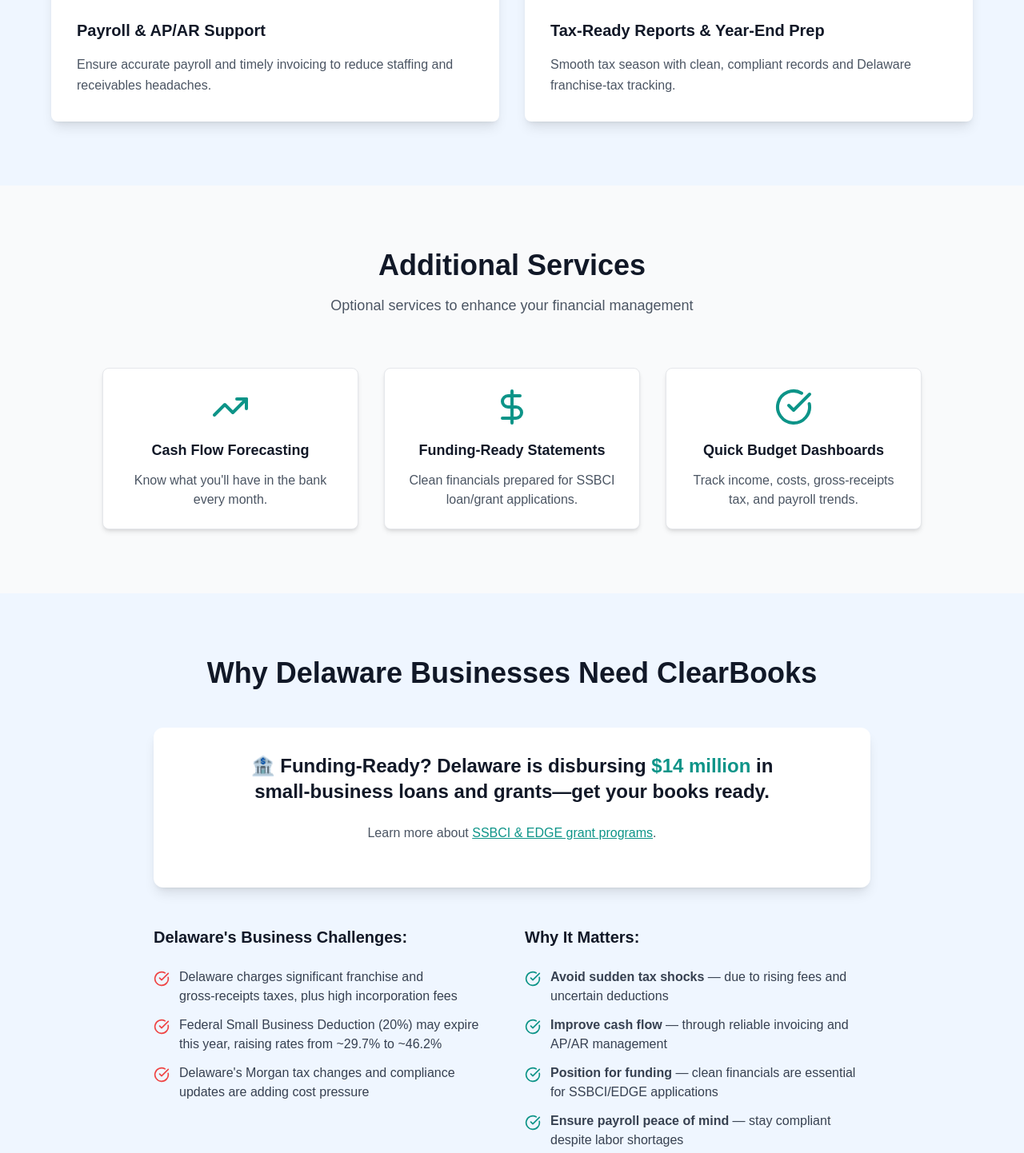
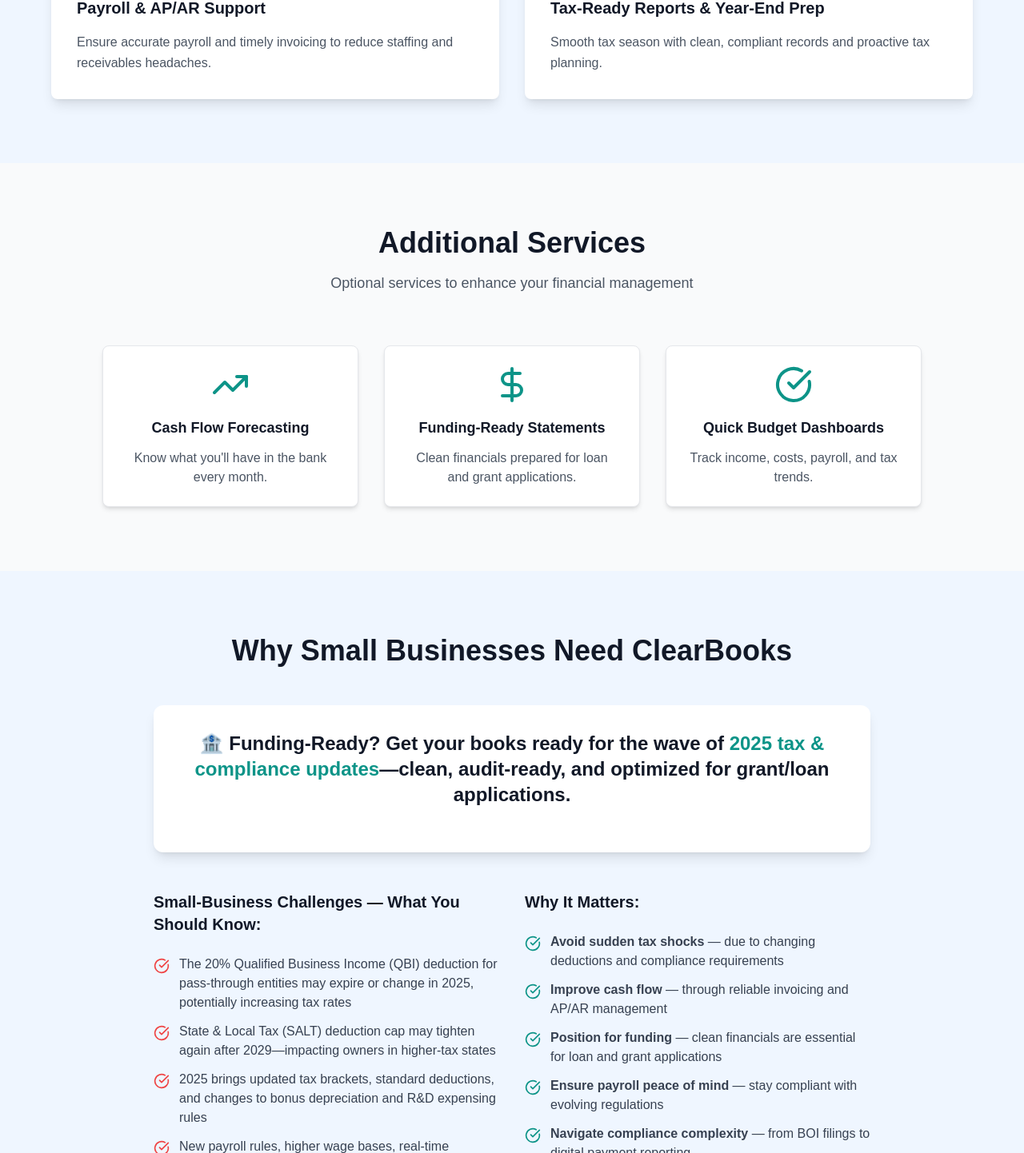
Before and after one commit to patnir/clearbooks, a Next.js app: page / in a window 1280 px wide. Shown: the part 1358-2800 px from the top of the page at 80% size. Built offline with nearby package versions, Linux system fonts and the light colour scheme.

Commit message:
updated messaging

```diff
--- a/bookkeeping-landing.tsx
+++ b/bookkeeping-landing.tsx
@@ -16,8 +16,8 @@ export default function Component() {
             <a href="#services" className="text-gray-600 hover:text-teal-600 transition-colors">
               Services
             </a>
-            <a href="#why-delaware" className="text-gray-600 hover:text-teal-600 transition-colors">
-              Why Delaware
+            <a href="#why-us" className="text-gray-600 hover:text-teal-600 transition-colors">
+              Why Choose Us
             </a>
             <a href="tel:+13023841206" className="text-gray-600 hover:text-teal-600 transition-colors">
               Contact
@@ -31,10 +31,10 @@ export default function Component() {
         <div className="container mx-auto px-4 text-center">
           <div className="max-w-4xl mx-auto">
             <h1 className="text-4xl lg:text-6xl font-bold text-gray-900 mb-6 leading-tight">
-              Affordable Delaware bookkeeping that solves your cash‑flow, compliance & payroll headaches.
+              Affordable bookkeeping that solves your cash‑flow, compliance & payroll headaches.
             </h1>
             <p className="text-xl text-gray-600 mb-8 max-w-3xl mx-auto leading-relaxed">
-              We help small businesses survive Delaware's high fees, tax uncertainty, and staffing challenges with clean, tax‑ready books every month.
+              We help small businesses navigate tax uncertainty, compliance changes, and staffing challenges with clean, tax‑ready books every month.
             </p>
             <div className="flex flex-col sm:flex-row gap-4 justify-center">
               <Button
@@ -43,13 +43,6 @@ export default function Component() {
               >
                 Schedule Your Free Call
               </Button>
-              {/* <Button
-                variant="outline"
-                size="lg"
-                className="border-gray-300 text-gray-700 hover:bg-gray-50 px-8 py-3 text-lg font-medium rounded-lg transition-all duration-200 bg-transparent"
-              >
-                Learn More
-              </Button> */}
             </div>
           </div>
         </div>
@@ -61,7 +54,7 @@ export default function Component() {
           <div className="text-center mb-16">
             <h2 className="text-3xl lg:text-4xl font-bold text-gray-900 mb-4">Benefit-Focused Services</h2>
             <p className="text-lg text-gray-600 max-w-2xl mx-auto">
-              Comprehensive financial services designed specifically for Delaware small businesses
+              Comprehensive financial services designed specifically for small businesses
             </p>
           </div>
 
@@ -113,7 +106,7 @@ export default function Component() {
                 </div>
                 <h3 className="text-xl font-semibold text-gray-900 mb-4">Tax‑Ready Reports & Year‑End Prep</h3>
                 <p className="text-gray-600 leading-relaxed">
-                  Smooth tax season with clean, compliant records and Delaware franchise‑tax tracking.
+                  Smooth tax season with clean, compliant records and proactive tax planning.
                 </p>
               </CardContent>
             </Card>
@@ -142,7 +135,7 @@ export default function Component() {
               <CardContent className="p-6 text-center">
                 <DollarSign className="h-12 w-12 text-teal-600 mx-auto mb-4" />
                 <h3 className="text-lg font-semibold text-gray-900 mb-3">Funding‑Ready Statements</h3>
-                <p className="text-gray-600">Clean financials prepared for SSBCI loan/grant applications.</p>
+                <p className="text-gray-600">Clean financials prepared for loan and grant applications.</p>
               </CardContent>
             </Card>
 
@@ -150,45 +143,54 @@ export default function Component() {
               <CardContent className="p-6 text-center">
                 <CheckCircle className="h-12 w-12 text-teal-600 mx-auto mb-4" />
                 <h3 className="text-lg font-semibold text-gray-900 mb-3">Quick Budget Dashboards</h3>
-                <p className="text-gray-600">Track income, costs, gross‑receipts tax, and payroll trends.</p>
+                <p className="text-gray-600">Track income, costs, payroll, and tax trends.</p>
               </CardContent>
             </Card>
           </div>
         </div>
       </section>
 
-      {/* Delaware Context & Value */}
-      <section id="why-delaware" className="py-20 bg-blue-50">
+      {/* Business Context & Value */}
+      <section id="why-us" className="py-20 bg-blue-50">
         <div className="container mx-auto px-4">
           <div className="max-w-4xl mx-auto">
             <div className="text-center mb-12">
-              <h2 className="text-3xl lg:text-4xl font-bold text-gray-900 mb-6">Why Delaware Businesses Need ClearBooks</h2>
+              <h2 className="text-3xl lg:text-4xl font-bold text-gray-900 mb-6">Why Small Businesses Need ClearBooks</h2>
             </div>
 
             <div className="bg-white rounded-xl p-8 shadow-lg mb-12">
               <h3 className="text-2xl font-bold text-gray-900 mb-6 text-center">
-                🏦 Funding‑Ready? Delaware is disbursing <span className="text-teal-600">$14 million</span> in small‑business loans and grants—get your books ready.
+                🏦 Funding‑Ready? Get your books ready for the wave of <span className="text-teal-600">2025 tax & compliance updates</span>—clean, audit-ready, and optimized for grant/loan applications.
               </h3>
-              <p className="text-center text-gray-600 mb-6">
-                Learn more about <a href="https://business.delaware.gov/edge/" className="text-teal-600 hover:text-teal-700 underline" target="_blank" rel="noopener noreferrer">SSBCI & EDGE grant programs</a>.
-              </p>
             </div>
 
             <div className="grid md:grid-cols-2 gap-8">
               <div className="space-y-6">
-                <h3 className="text-xl font-semibold text-gray-900 mb-4">Delaware's Business Challenges:</h3>
+                <h3 className="text-xl font-semibold text-gray-900 mb-4">Small-Business Challenges — What You Should Know:</h3>
                 <ul className="space-y-3">
                   <li className="flex items-start space-x-3">
                     <CheckCircle className="h-5 w-5 text-red-500 mt-1 flex-shrink-0" />
-                    <span className="text-gray-700">Delaware charges significant franchise and gross‑receipts taxes, plus high incorporation fees</span>
+                    <span className="text-gray-700">The 20% Qualified Business Income (QBI) deduction for pass-through entities may expire or change in 2025, potentially increasing tax rates</span>
                   </li>
                   <li className="flex items-start space-x-3">
                     <CheckCircle className="h-5 w-5 text-red-500 mt-1 flex-shrink-0" />
-                    <span className="text-gray-700">Federal Small Business Deduction (20%) may expire this year, raising rates from ~29.7% to ~46.2%</span>
+                    <span className="text-gray-700">State & Local Tax (SALT) deduction cap may tighten again after 2029—impacting owners in higher-tax states</span>
                   </li>
                   <li className="flex items-start space-x-3">
                     <CheckCircle className="h-5 w-5 text-red-500 mt-1 flex-shrink-0" />
-                    <span className="text-gray-700">Delaware's Morgan tax changes and compliance updates are adding cost pressure</span>
+                    <span className="text-gray-700">2025 brings updated tax brackets, standard deductions, and changes to bonus depreciation and R&D expensing rules</span>
+                  </li>
+                  <li className="flex items-start space-x-3">
+                    <CheckCircle className="h-5 w-5 text-red-500 mt-1 flex-shrink-0" />
+                    <span className="text-gray-700">New payroll rules, higher wage bases, real-time reporting, and overtime regulations are rolling out in 2025</span>
+                  </li>
+                  <li className="flex items-start space-x-3">
+                    <CheckCircle className="h-5 w-5 text-red-500 mt-1 flex-shrink-0" />
+                    <span className="text-gray-700">Lowered IRS thresholds for 1099-K digital payment reporting mean increased tax filing responsibilities</span>
+                  </li>
+                  <li className="flex items-start space-x-3">
+                    <CheckCircle className="h-5 w-5 text-red-500 mt-1 flex-shrink-0" />
+                    <span className="text-gray-700">Corporate Transparency Act (FinCEN BOI Filing) requires many small businesses to file by early 2025 or face penalties</span>
                   </li>
                 </ul>
               </div>
@@ -198,7 +200,7 @@ export default function Component() {
                 <ul className="space-y-3">
                   <li className="flex items-start space-x-3">
                     <CheckCircle className="h-5 w-5 text-teal-600 mt-1 flex-shrink-0" />
-                    <span className="text-gray-700"><strong>Avoid sudden tax shocks</strong> — due to rising fees and uncertain deductions</span>
+                    <span className="text-gray-700"><strong>Avoid sudden tax shocks</strong> — due to changing deductions and compliance requirements</span>
                   </li>
                   <li className="flex items-start space-x-3">
                     <CheckCircle className="h-5 w-5 text-teal-600 mt-1 flex-shrink-0" />
@@ -206,11 +208,15 @@ export default function Component() {
                   </li>
                   <li className="flex items-start space-x-3">
                     <CheckCircle className="h-5 w-5 text-teal-600 mt-1 flex-shrink-0" />
-                    <span className="text-gray-700"><strong>Position for funding</strong> — clean financials are essential for SSBCI/EDGE applications</span>
+                    <span className="text-gray-700"><strong>Position for funding</strong> — clean financials are essential for loan and grant applications</span>
                   </li>
                   <li className="flex items-start space-x-3">
                     <CheckCircle className="h-5 w-5 text-teal-600 mt-1 flex-shrink-0" />
-                    <span className="text-gray-700"><strong>Ensure payroll peace of mind</strong> — stay compliant despite labor shortages</span>
+                    <span className="text-gray-700"><strong>Ensure payroll peace of mind</strong> — stay compliant with evolving regulations</span>
+                  </li>
+                  <li className="flex items-start space-x-3">
+                    <CheckCircle className="h-5 w-5 text-teal-600 mt-1 flex-shrink-0" />
+                    <span className="text-gray-700"><strong>Navigate compliance complexity</strong> — from BOI filings to digital payment reporting</span>
                   </li>
                 </ul>
               </div>
@@ -223,8 +229,8 @@ export default function Component() {
       <section className="py-20">
         <div className="container mx-auto px-4">
           <div className="text-center mb-16">
-            <h2 className="text-3xl lg:text-4xl font-bold text-gray-900 mb-4">What Delaware Businesses Say</h2>
-            <p className="text-lg text-gray-600">Serving Delaware businesses statewide</p>
+            <h2 className="text-3xl lg:text-4xl font-bold text-gray-900 mb-4">What Small Business Owners Say</h2>
+            <p className="text-lg text-gray-600">Serving local small businesses</p>
           </div>
 
           <div className="grid md:grid-cols-2 lg:grid-cols-3 gap-8 max-w-6xl mx-auto">
@@ -237,11 +243,11 @@ export default function Component() {
                   ))}
                 </div>
                 <p className="text-gray-700 mb-4 italic">
-                  "ClearBooks helped us navigate Delaware's franchise tax requirements and get our SSBCI application ready. Their attention to detail saved us thousands."
+                  "ClearBooks helped us navigate the new tax compliance requirements and get our loan application ready. Their attention to detail saved us thousands."
                 </p>
                 <div className="text-sm">
                   <p className="font-semibold text-gray-900">Sarah Mitchell</p>
-                  <p className="text-gray-600">Delaware Marketing Solutions, Wilmington</p>
+                  <p className="text-gray-600">Marketing Solutions Co.</p>
                 </div>
               </CardContent>
             </Card>
@@ -255,11 +261,11 @@ export default function Component() {
                   ))}
                 </div>
                 <p className="text-gray-700 mb-4 italic">
-                  "Finally, payroll that works! They understand Delaware's tax landscape and keep us compliant while we focus on growing our business."
+                  "Finally, payroll that works! They understand the complex tax landscape and keep us compliant while we focus on growing our business."
                 </p>
                 <div className="text-sm">
                   <p className="font-semibold text-gray-900">Mike Rodriguez</p>
-                  <p className="text-gray-600">First State Construction, Dover</p>
+                  <p className="text-gray-600">Rodriguez Construction</p>
                 </div>
               </CardContent>
             </Card>
@@ -273,11 +279,11 @@ export default function Component() {
                   ))}
                 </div>
                 <p className="text-gray-700 mb-4 italic">
-                  "Their cash flow forecasting helped us prepare for Delaware's tax changes. Professional service that actually understands local business challenges."
+                  "Their cash flow forecasting helped us prepare for the upcoming tax changes. Professional service that actually understands small business challenges."
                 </p>
                 <div className="text-sm">
                   <p className="font-semibold text-gray-900">Jennifer Chen</p>
-                  <p className="text-gray-600">Coastal Cafe Group, Rehoboth Beach</p>
+                  <p className="text-gray-600">Coastal Cafe Group</p>
                 </div>
               </CardContent>
             </Card>
@@ -289,9 +295,9 @@ export default function Component() {
       <section className="py-20 bg-gray-50">
         <div className="container mx-auto px-4 text-center">
           <div className="max-w-3xl mx-auto">
-            <h2 className="text-3xl lg:text-4xl font-bold text-gray-900 mb-6">Ready to Simplify Your Delaware Business Finances?</h2>
+            <h2 className="text-3xl lg:text-4xl font-bold text-gray-900 mb-6">Ready to Simplify Your Small Business Finances?</h2>
             <p className="text-lg text-gray-600 mb-8">
-              Schedule a free consultation today and discover how we can help your Delaware business thrive despite rising costs and compliance challenges.
+              Schedule a free consultation today and discover how we can help your business thrive despite rising costs and compliance challenges.
             </p>
             <Button
               size="lg"
@@ -314,10 +320,10 @@ export default function Component() {
                 <span className="text-lg font-semibold">ClearBooks</span>
               </div>
               <p className="text-gray-400 leading-relaxed mb-4">
-                Professional bookkeeping and finance services for Delaware small businesses.
+                Professional bookkeeping and finance services for small businesses.
               </p>
               <p className="text-teal-400 font-medium">
-                Proudly serving Delaware‑based small businesses only
+                Proudly serving local small businesses
               </p>
             </div>
 
@@ -360,7 +366,7 @@ export default function Component() {
                 </div>
                 <div className="flex items-center space-x-2">
                   <MapPin className="h-4 w-4" />
-                  <span>Serving All Delaware Businesses</span>
+                  <span>Serving Local Small Businesses</span>
                 </div>
               </div>
             </div>
```
